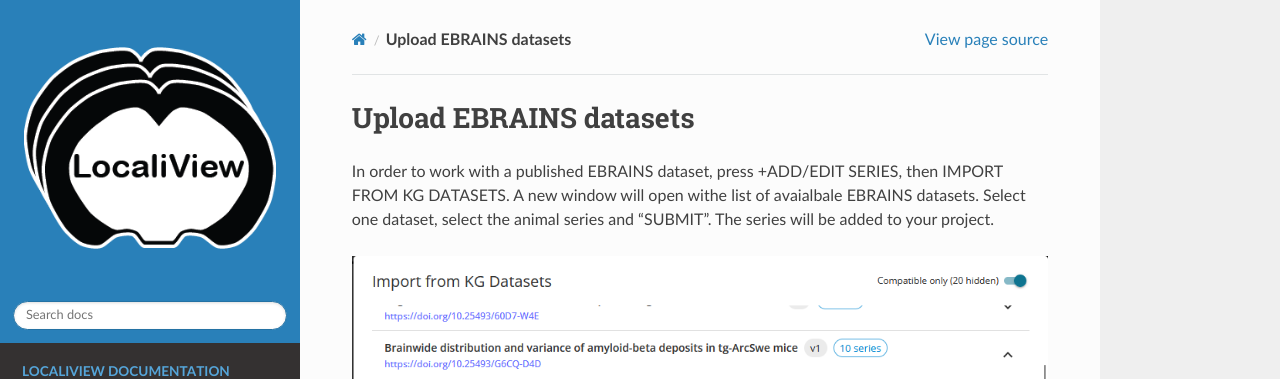
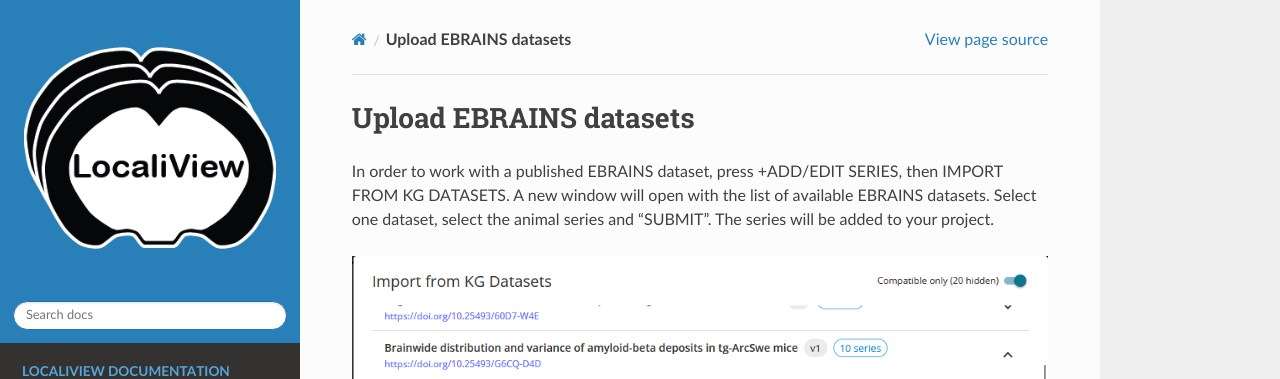
Before and after one commit to Neural-Systems-at-UIO/LocaliView, a Sphinx documentation site: the page built from Docs/Load_EBRAINS_datasets.rst, in a window 1280 px wide and 1219 px high. Shown: the top 379 px of the window. Built offline with Sphinx 7.4.7 and the Read the Docs theme 3.1.0, drawn with Linux system fonts in a browser that asks for light colours; pages that are not in the unit, such as notebooks, are missing from menus.

Commit message:
Update Load_EBRAINS_datasets.rst

```diff
--- a/Docs/Load_EBRAINS_datasets.rst
+++ b/Docs/Load_EBRAINS_datasets.rst
@@ -1,7 +1,11 @@
 **Upload EBRAINS datasets**
 ==============================================================
 
-In order to work with a published EBRAINS dataset, press +ADD/EDIT SERIES, then IMPORT FROM KG DATASETS. A new window will open withe list of avaialbale EBRAINS datasets. Select one dataset, select the animal series and "SUBMIT". The series will be added to your project.
+In order to work with a published EBRAINS dataset, press +ADD/EDIT SERIES, then IMPORT FROM KG DATASETS.
+A new window will open with the list of available EBRAINS datasets.
+Select one dataset, select the animal series and "SUBMIT". The series will be added to your project.
+
+
 
 .. image:: images/importKGdatasets.png
 
```
